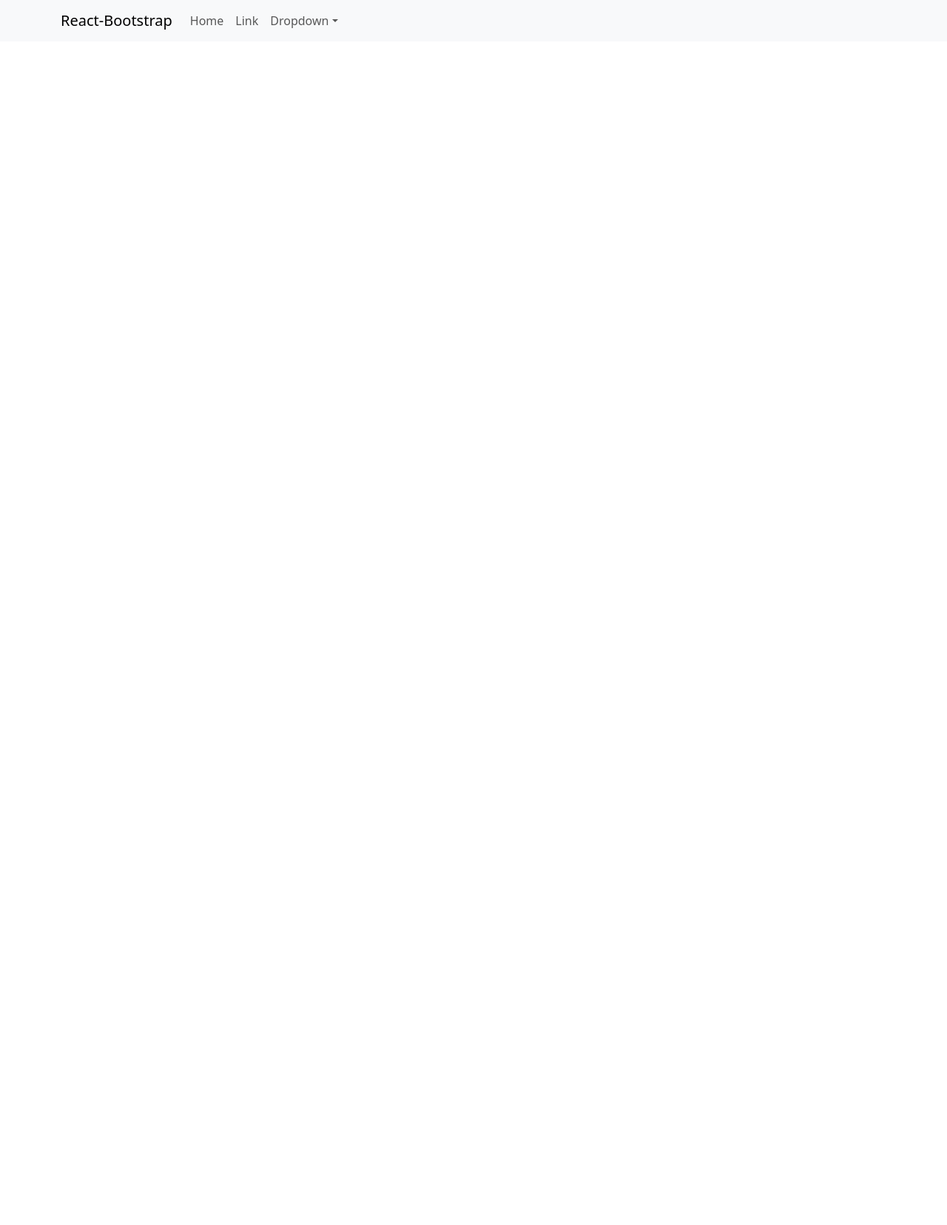
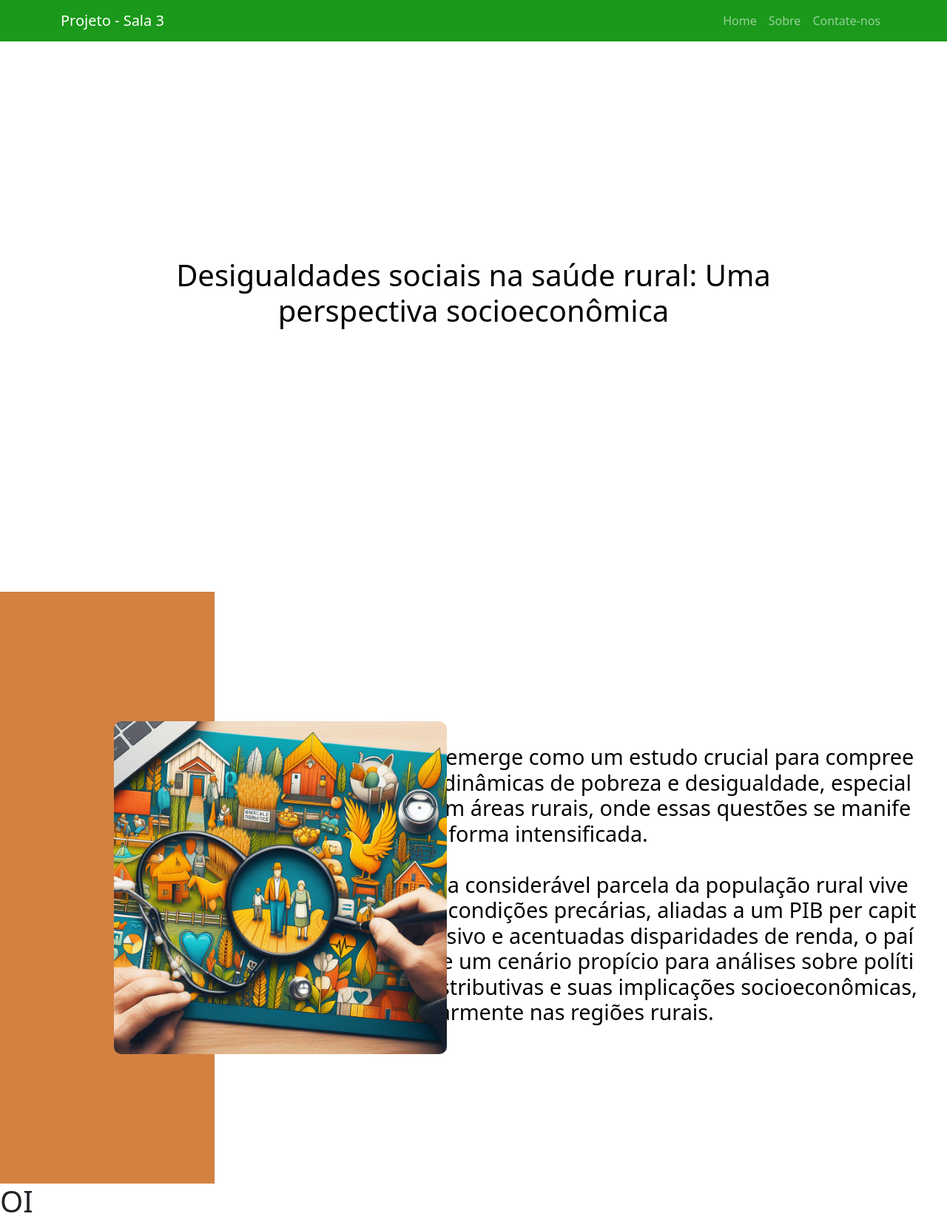
Before and after one commit to worklarissa/Projeto-Turma-M5-Sala3, a React (Vite) app in the folder landing-page/: page / in a window 1280 px wide. Shown: the whole page at 74% size. Before the commit the page ends 800 px from the top, so only its background shows below. Built offline with nearby package versions, Linux system fonts and the light colour scheme.

Commit message:
feat: mainSection and MiddleSection

```diff
--- a/landing-page/src/App.jsx
+++ b/landing-page/src/App.jsx
@@ -1,34 +1,15 @@
-import Container from 'react-bootstrap/Container';
-import Nav from 'react-bootstrap/Nav';
-import Navbar from 'react-bootstrap/Navbar';
-import NavDropdown from 'react-bootstrap/NavDropdown';
+
+import { MainSection } from "./components/MainSection";
+import NavBar from "./components/Navbar/Navbar";
+import { StartSection } from "./components/StartSection";
 
 function App() {
   return (
-
-    <Navbar expand="lg" className="bg-body-tertiary">
-    <Container>
-      <Navbar.Brand href="#home">React-Bootstrap</Navbar.Brand>
-      <Navbar.Toggle aria-controls="basic-navbar-nav" />
-      <Navbar.Collapse id="basic-navbar-nav">
-        <Nav className="me-auto">
-          <Nav.Link href="#home">Home</Nav.Link>
-          <Nav.Link href="#link">Link</Nav.Link>
-          <NavDropdown title="Dropdown" id="basic-nav-dropdown">
-            <NavDropdown.Item href="#action/3.1">Action</NavDropdown.Item>
-            <NavDropdown.Item href="#action/3.2">
-              Another action
-            </NavDropdown.Item>
-            <NavDropdown.Item href="#action/3.3">Something</NavDropdown.Item>
-            <NavDropdown.Divider />
-            <NavDropdown.Item href="#action/3.4">
-              Separated link
-            </NavDropdown.Item>
-          </NavDropdown>
-        </Nav>
-      </Navbar.Collapse>
-    </Container>
-  </Navbar>
+    <>
+    <NavBar/>
+    <StartSection/>
+    <MainSection/>
+    </>
   );
 }
 
--- /dev/null
+++ b/landing-page/src/assets/styles/colors.css
@@ -0,0 +1,30 @@
+.bg-color-1 {
+  background-color: #baf5bd;
+}
+.bg-color-2 {
+  background-color: #7dd183;
+}
+.bg-color-3 {
+  background-color: #1a991a;
+}
+.bg-color-4 {
+  background-color: #f2f5f2;
+}
+.bg-color-5 {
+  background-color: #ffd30d;
+}
+.text-color-1 {
+  color: #baf5bd;
+}
+.text-color-2 {
+  color: #000;
+}
+.text-color-3 {
+  color: #6bbf6f;
+}
+.text-color-4 {
+  color: #f2f5f2;
+}
+.text-color-5 {
+  color: #ffd30d;
+}
--- /dev/null
+++ b/landing-page/src/components/Button/Button.jsx
@@ -0,0 +1,5 @@
+function Button(){
+  return(
+    <Button variant="primary">Primary</Button>
+  )
+}
--- /dev/null
+++ b/landing-page/src/components/MainSection/index.css
@@ -0,0 +1,43 @@
+.mainSection {
+  width: 100%;
+  height: 100vh;
+  display: flex;
+  justify-content: center;
+  align-items: center;
+}
+.mainContent {
+  display: flex;
+  justify-content: center;
+  align-items: center;
+  width: 80%;
+  height: 100%;
+  padding: 0 40px 0 200px;
+  text-align: center;
+  gap: 80px;
+}
+
+.imgContent {
+  position: absolute;
+  z-index: 999;
+  left: 12%;
+}
+
+.imgContent > .imgMain {
+  width: 450px;
+  border-radius: 10px;
+}
+
+.leftMainContent {
+  background-color: #D38141;
+  height: 100%;
+  width: 400px;
+}
+
+.mainText {
+  width: 750px;
+}
+.mainText h1 {
+  font-size: 1.8rem;
+  word-break: break-all;
+  text-align: start;
+}
--- /dev/null
+++ b/landing-page/src/components/MainSection/index.jsx
@@ -0,0 +1,34 @@
+import "./index.css";
+import "../../assets/styles/colors.css";
+import imgMain from "../../assets/img/imgMain.jpeg";
+import { MiddleSection } from "../MiddleSection/MiddleSection";
+
+export function MainSection() {
+  return (
+    <>
+      <section className="mainSection">
+        <div className="leftMainContent">
+        </div>
+        <div className="imgContent">
+          <img className="imgMain" src={imgMain} alt="" />
+
+        </div>
+        <div className="mainContent">
+          <div className="mainText text-color-2">
+            <h1>
+              O Brasil emerge como um estudo crucial para compreender as
+              dinâmicas de pobreza e desigualdade, especialmente em áreas
+              rurais, onde essas questões se manifestam de forma intensificada.
+              <br /> <br />Com uma considerável parcela da população rural vivenciando
+              condições precárias, aliadas a um PIB per capita expressivo e
+              acentuadas disparidades de renda, o país oferece um cenário
+              propício para análises sobre políticas redistributivas e suas
+              implicações socioeconômicas, particularmente nas regiões rurais.
+            </h1>
+          </div>
+        </div>
+      </section>
+      <MiddleSection />
+    </>
+  );
+}
--- /dev/null
+++ b/landing-page/src/components/MiddleSection/MiddleSection.jsx
@@ -0,0 +1,11 @@
+import "../../assets/styles/colors.css"
+
+export function MiddleSection(){
+  return(
+    <>
+      <section className="middleSection">
+        <h1>OI</h1>
+      </section>
+    </>
+  )
+}
--- a/landing-page/src/components/Navbar/Navbar.jsx
+++ b/landing-page/src/components/Navbar/Navbar.jsx
@@ -1,33 +1,22 @@
 import Container from 'react-bootstrap/Container';
 import Nav from 'react-bootstrap/Nav';
 import Navbar from 'react-bootstrap/Navbar';
-import NavDropdown from 'react-bootstrap/NavDropdown';
+import "../../assets/styles/colors.css"
 
 function NavBar() {
   return (
-    <Navbar expand="lg" className="bg-primary" data-bs-theme="dark" >
-      <Container>
-        <Navbar.Brand href="#home">React-Bootstrap</Navbar.Brand>
-        <Navbar.Toggle aria-controls="basic-navbar-nav" />
-        <Navbar.Collapse id="basic-navbar-nav">
-          <Nav className="me-auto">
-            <Nav.Link  href="#home">Home</Nav.Link>
-            <Nav.Link href="#link">Link</Nav.Link>
-            <NavDropdown title="Dropdown" id="basic-nav-dropdown">
-              <NavDropdown.Item href="#action/3.1">Action</NavDropdown.Item>
-              <NavDropdown.Item href="#action/3.2">
-                Another action
-              </NavDropdown.Item>
-              <NavDropdown.Item href="#action/3.3">Something</NavDropdown.Item>
-              <NavDropdown.Divider />
-              <NavDropdown.Item href="#action/3.4">
-                Separated link
-              </NavDropdown.Item>
-            </NavDropdown>
+    <>
+      <Navbar variant="dark" className='fixed-top bg-color-3'>
+        <Container>
+          <Navbar.Brand href="#home" className="">Projeto - Sala 3</Navbar.Brand>
+          <Nav className="d-flex justify-content-center" >
+            <Nav.Link href="#home">Home</Nav.Link>
+            <Nav.Link href="#features">Sobre</Nav.Link>
+            <Nav.Link href="#pricing">Contate-nos</Nav.Link>
           </Nav>
-        </Navbar.Collapse>
-      </Container>
-    </Navbar>
+        </Container>
+      </Navbar>
+    </>
   );
 }
 
--- /dev/null
+++ b/landing-page/src/components/StartSection/index.css
@@ -0,0 +1,15 @@
+.startSection{
+  width: 100%;
+  height: 100vh;
+  display: flex;
+  justify-content: center;
+  align-items: center;
+}
+.startContent{
+  display: flex;
+  justify-content: center;
+  align-items: center;
+  width: 80%;
+  height: 80%;
+  text-align: center;
+}
--- /dev/null
+++ b/landing-page/src/components/StartSection/index.jsx
@@ -0,0 +1,12 @@
+import "./index.css"
+import "../../assets/styles/colors.css"
+
+export function StartSection(){
+  return(
+    <section className="startSection">
+      <div className="startContent">
+        <h1 className="text-color-2">Desigualdades sociais na saúde rural: Uma perspectiva socioeconômica</h1>
+      </div>
+    </section>
+  )
+}
```
Also changed, not shown: landing-page/src/assets/img/imgMain.jpeg (added).
